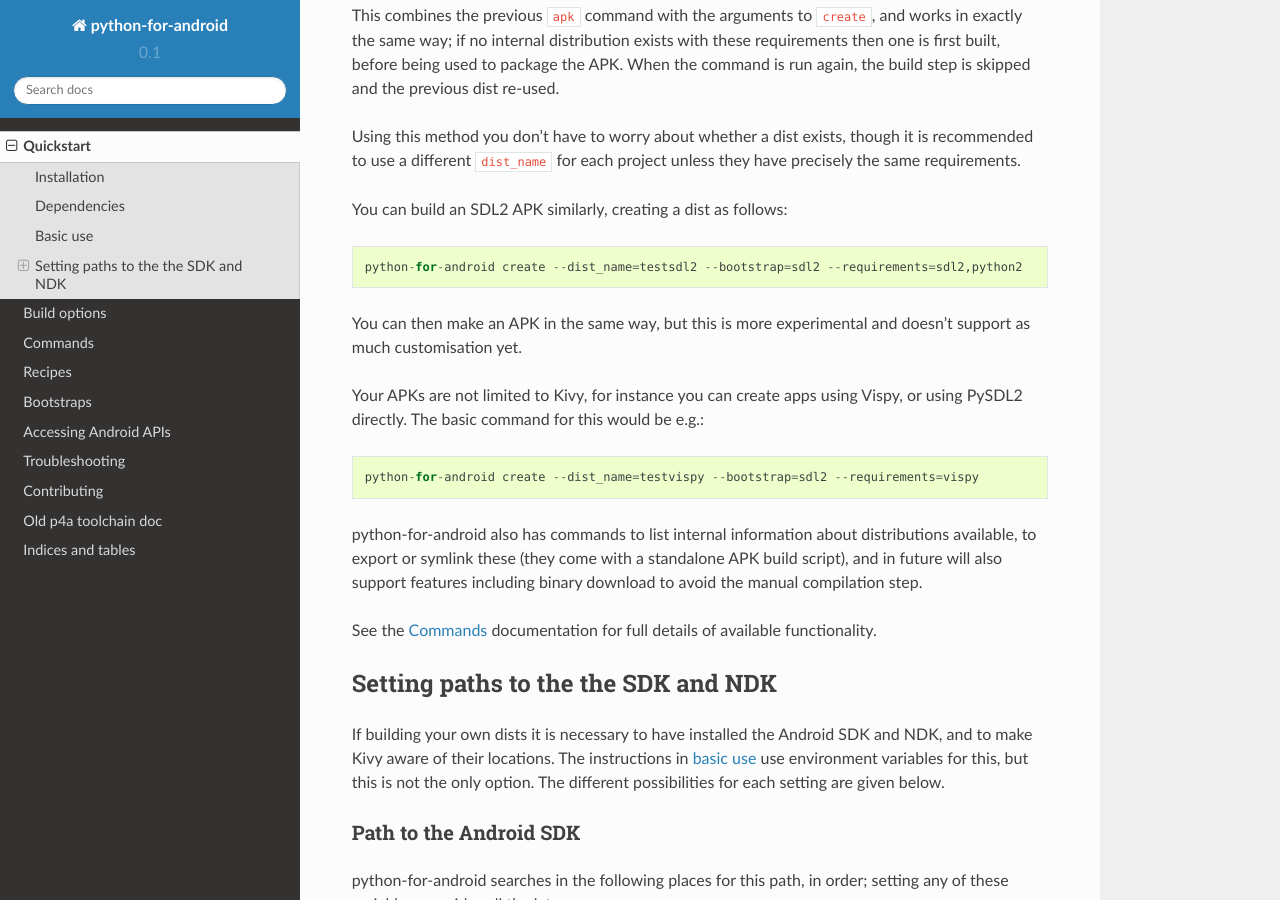
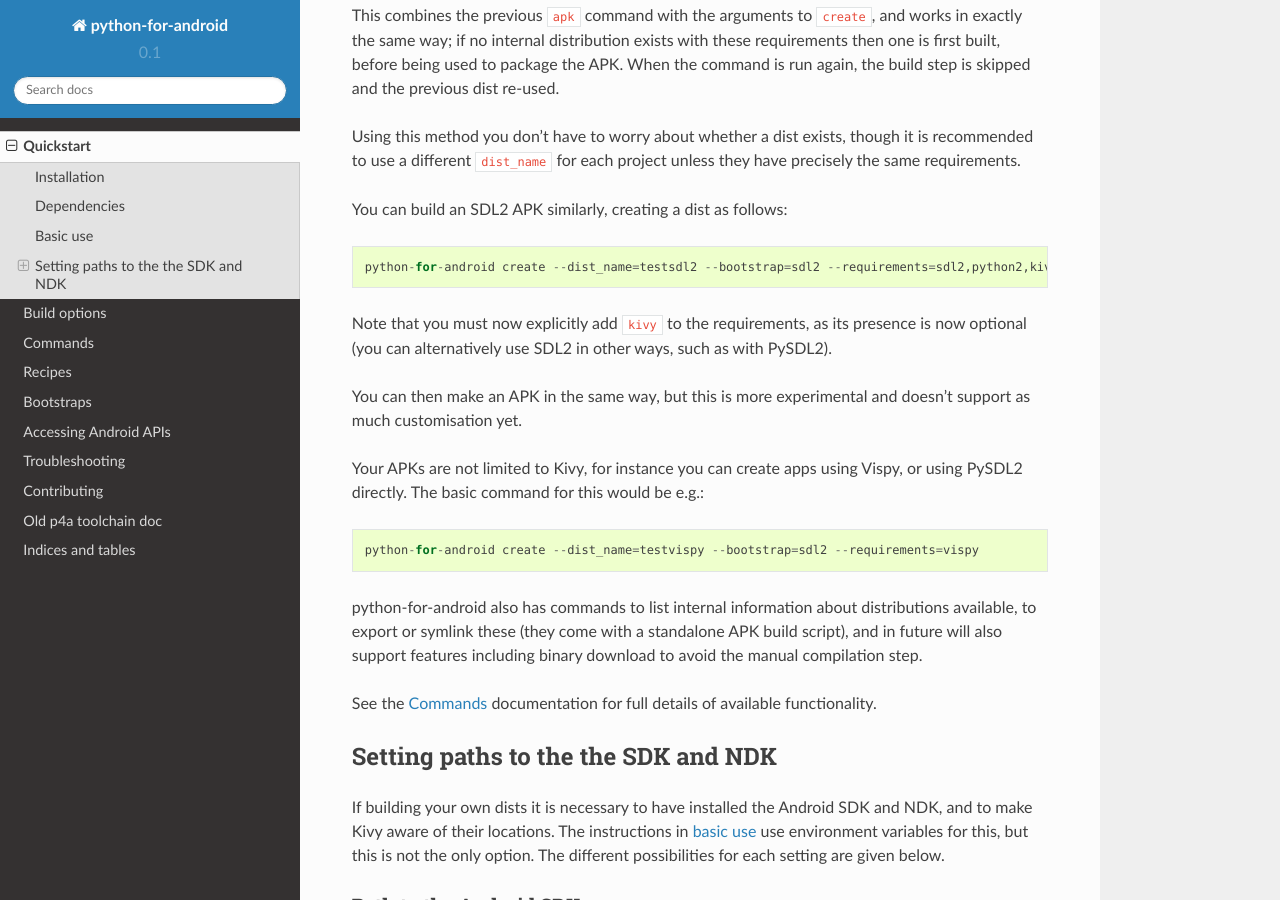
Before and after one commit to kivy/python-for-android, a Sphinx documentation site: the page built from doc/source/quickstart.rst, in a window 1280 px wide and 900 px high, scrolled down 2863 px. Built offline with Sphinx 7.4.7 and the Read the Docs theme 2.0.0, drawn with Linux system fonts in a browser that asks for light colours; pages that are not in the unit, such as notebooks, are missing from menus.

Commit message:
Fixed SDL2 install command in doc

```diff
--- a/doc/source/quickstart.rst
+++ b/doc/source/quickstart.rst
@@ -139,7 +139,11 @@
 
 You can build an SDL2 APK similarly, creating a dist as follows::
 
-    python-for-android create --dist_name=testsdl2 --bootstrap=sdl2 --requirements=sdl2,python2
+    python-for-android create --dist_name=testsdl2 --bootstrap=sdl2 --requirements=sdl2,python2,kivy
+
+Note that you must now explicitly add ``kivy`` to the requirements, as
+its presence is now optional (you can alternatively use SDL2 in other
+ways, such as with PySDL2).
 
 You can then make an APK in the same way, but this is more
 experimental and doesn't support as much customisation yet.
```
